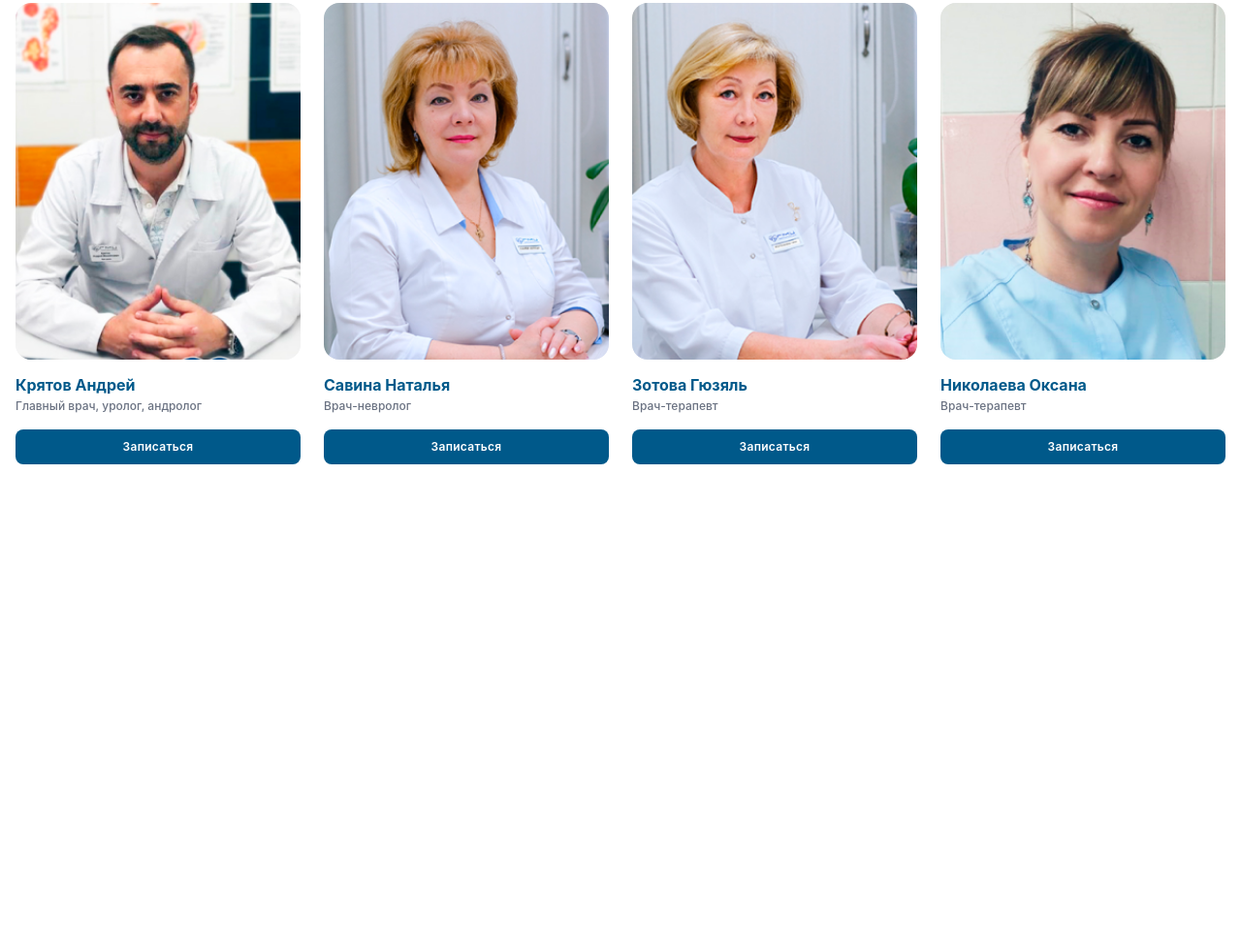
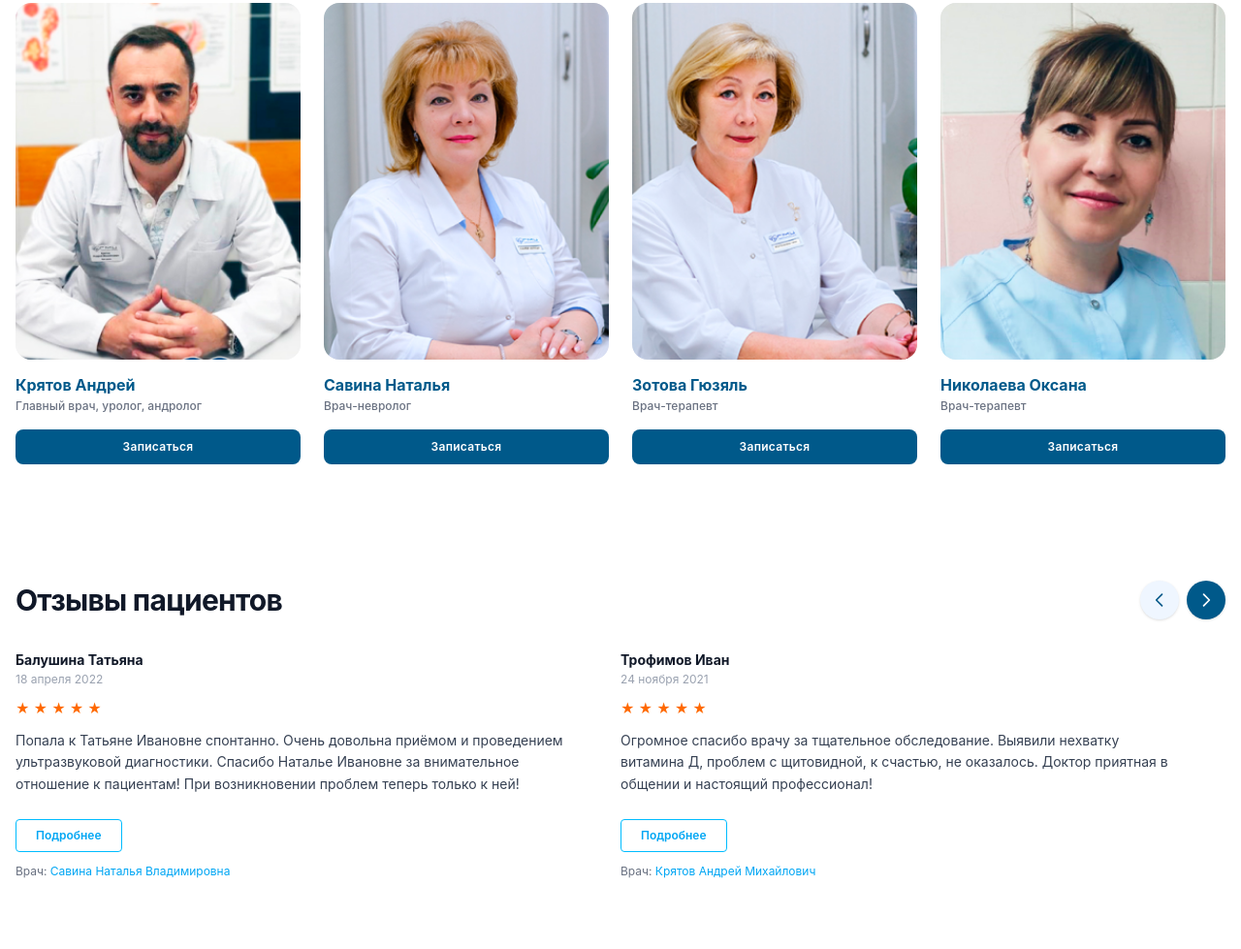
Before and after one commit to tabarovahadica46-source/exam.week4, a website: page src/sm1-p2.html in a window 1280 px wide. Shown: the part 4147-5126 px from the top of the page at 97% size. Before the commit the page ends 4698 px from the top, so only its background shows below. Drawn offline with nearby package versions, Linux system fonts and the light colour scheme; files that its build step writes are made by us from their sources.

Commit message:
8 commit for 2 page

```diff
--- a/src/sm1-p2.html
+++ b/src/sm1-p2.html
@@ -634,5 +634,94 @@
   </div>
 </section>
 
+<section class="max-w-7xl mx-auto px-4 py-12 font-sans overflow-hidden">
+
+  <!-- Заголовок и стрелки -->
+  <div class="flex items-center justify-between mb-8">
+    <h2 class="text-3xl font-bold text-gray-900 tracking-tight">Отзывы пациентов</h2>
+
+    <!-- Стрелки управления -->
+    <div class="flex items-center gap-2">
+      <button class="w-10 h-10 rounded-full bg-blue-50 text-sky-800 flex items-center justify-center hover:bg-blue-100 transition shadow-sm">
+        <svg class="w-5 h-5 stroke-current fill-none" viewBox="0 0 24 24" stroke-width="2">
+          <path stroke-linecap="round" stroke-linejoin="round" d="M15 19l-7-7 7-7" />
+        </svg>
+      </button>
+      <button class="w-10 h-10 rounded-full bg-sky-800 text-white flex items-center justify-center hover:bg-sky-900 transition shadow-sm">
+        <svg class="w-5 h-5 stroke-current fill-none" viewBox="0 0 24 24" stroke-width="2">
+          <path stroke-linecap="round" stroke-linejoin="round" d="M9 5l7 7-7 7" />
+        </svg>
+      </button>
+    </div>
+  </div>
+
+  <!-- Контейнер со скроллом -->
+  <div class="flex gap-10 md:gap-0 flex-col md:grid md:grid-cols-2 gap-8 pb-6 snap-x snap-mandatory">
+
+    <!-- Отзыв 1 -->
+    <div class="space-y-4 shrink-0 w-[85%] sm:w-[480px] lg:w-full snap-start flex flex-col justify-between">
+      <div class="space-y-3">
+        <!-- Автор и дата -->
+        <div>
+          <h3 class="font-bold text-gray-900 text-sm">Балушина Татьяна</h3>
+          <p class="text-xs text-gray-400 mt-0.5">18 апреля 2022</p>
+        </div>
+
+        <!-- Звезды -->
+        <div class="flex gap-0.5 text-orange-500 text-sm">
+          ★ ★ ★ ★ ★
+        </div>
+
+        <!-- Текст -->
+        <p class="text-xs sm:text-sm text-gray-700 leading-relaxed max-w-prose line-clamp-4">
+          Попала к Татьяне Ивановне спонтанно. Очень довольна приёмом и проведением ультразвуковой диагностики. Спасибо Наталье Ивановне за внимательное отношение к пациентам! При возникновении проблем теперь только к ней!
+        </p>
+      </div>
+
+      <!-- Кнопка и привязка к врачу -->
+      <div class="space-y-3 pt-2">
+        <button class="px-5 py-2 border border-sky-400 text-sky-500 hover:bg-sky-50 transition rounded text-xs font-semibold">
+          Подробнее
+        </button>
+        <div class="text-xs text-gray-500">
+          Врач: <a href="#" class="text-sky-500 hover:underline">Савина Наталья Владимировна</a>
+        </div>
+      </div>
+    </div>
+
+    <!-- Отзыв 2 -->
+    <div class="space-y-4 shrink-0 w-[85%] sm:w-[480px] lg:w-full snap-start flex flex-col justify-between">
+      <div class="space-y-3">
+        <!-- Автор и дата -->
+        <div>
+          <h3 class="font-bold text-gray-900 text-sm">Трофимов Иван</h3>
+          <p class="text-xs text-gray-400 mt-0.5">24 ноября 2021</p>
+        </div>
+
+        <!-- Звезды -->
+        <div class="flex gap-0.5 text-orange-500 text-sm">
+          ★ ★ ★ ★ ★
+        </div>
+
+        <!-- Текст -->
+        <p class="text-xs sm:text-sm text-gray-700 leading-relaxed max-w-prose line-clamp-4">
+          Огромное спасибо врачу за тщательное обследование. Выявили нехватку витамина Д, проблем с щитовидной, к счастью, не оказалось. Доктор приятная в общении и настоящий профессионал!
+        </p>
+      </div>
+
+      <!-- Кнопка и привязка к врачу -->
+      <div class="space-y-3 pt-2">
+        <button class="px-5 py-2 border border-sky-400 text-sky-500 hover:bg-sky-50 transition rounded text-xs font-semibold">
+          Подробнее
+        </button>
+        <div class="text-xs text-gray-500">
+          Врач: <a href="#" class="text-sky-500 hover:underline">Крятов Андрей Михайлович</a>
+        </div>
+      </div>
+    </div>
+
+  </div>
+</section>
+
 </body>
 </html>
```
